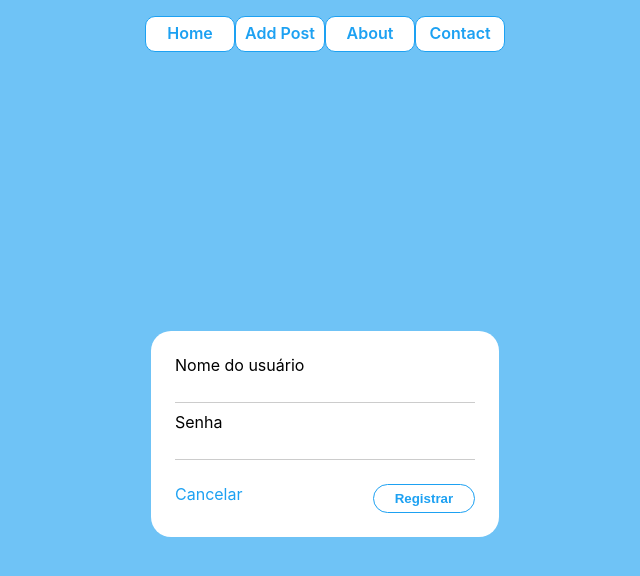
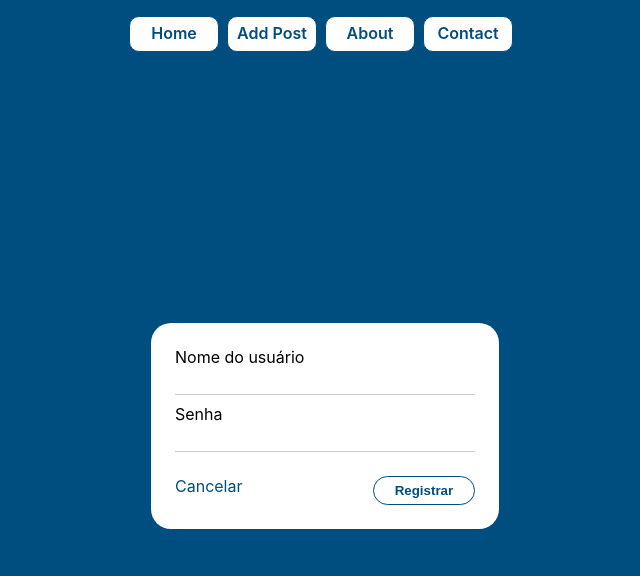
Before and after one commit to filipecsoares/blog-app, a React (Create React App) app in the folder web-frontend/: page /register in a window 1280 px wide. Shown: the top 576 px of the page, without its empty margins (315-955 px from the left). Built offline with nearby package versions, Linux system fonts and the light colour scheme.

Commit message:
change primary color

```diff
--- a/web-frontend/src/components/Layout/styles.js
+++ b/web-frontend/src/components/Layout/styles.js
@@ -1,7 +1,8 @@
 import styled from "styled-components";
+import UtilConfig from "../../config/UtilConfig";
 
 export const Container = styled.div`
-  background: #6fc3f6;
+  background: ${UtilConfig.primaryColor()};
   min-height: 100vh;
   display: flex;
   flex-direction: column;
@@ -15,5 +16,4 @@ export const Content = styled.div`
   display: flex;
   align-items: center;
   flex-direction: column;
-  padding-top: 1rem;
 `;
--- a/web-frontend/src/components/Menu/styles.js
+++ b/web-frontend/src/components/Menu/styles.js
@@ -1,4 +1,5 @@
 import styled from "styled-components";
+import UtilConfig from "../../config/UtilConfig";
 
 export const Container = styled.div`
   margin-top: 1rem;
@@ -8,17 +9,19 @@ export const Container = styled.div`
 
 export const Content = styled.div`
   display: inline-block;
+  margin-right: 0.5rem;
   background: white;
-  border: 1px solid #1da1f2;
+  border: 1px solid ${UtilConfig.primaryColor()};
   padding: 0.4rem 0.5rem 0.5rem;
   border-radius: 10px;
-  color: #1da1f2;
+  color: ${UtilConfig.primaryColor()};
   width: 4.5rem;
   text-align: center;
   font-weight: 600;
   cursor: pointer;
   &:hover {
-    background: #1da1f2;
+    background: #003d66;
     color: white;
+    border: 1px solid #ffffff;
   }
 `;
--- a/web-frontend/src/components/Post/styles.js
+++ b/web-frontend/src/components/Post/styles.js
@@ -1,4 +1,5 @@
 import styled from "styled-components";
+import UtilConfig from "../../config/UtilConfig";
 
 export const Container = styled.div`
   display: flex;
@@ -7,22 +8,22 @@ export const Container = styled.div`
   padding: 1rem 2rem;
   color: #666;
   > span {
-    color: #1da1f2;
+    color: ${UtilConfig.primaryColor()};
     font-weight: 600;
   }
 `;
 
 export const LikeButton = styled.button`
   background: white;
-  border: 1px solid #1da1f2;
+  border: 1px solid ${UtilConfig.primaryColor()};
   padding: 0.4rem 1rem;
   border-radius: 20px;
-  color: #1da1f2;
+  color: ${UtilConfig.primaryColor()};
   font-weight: 600;
   cursor: pointer;
   margin-left: 0.5rem;
   &:hover {
-    background: #1da1f2;
+    background: ${UtilConfig.primaryColor()};
     color: white;
   }
 `;
--- /dev/null
+++ b/web-frontend/src/config/UtilConfig.js
@@ -0,0 +1,7 @@
+class UtilConfig {
+    static primaryColor() {
+        return '#004d80';
+    }
+}
+
+module.exports = UtilConfig;
--- a/web-frontend/src/pages/Login/styles.js
+++ b/web-frontend/src/pages/Login/styles.js
@@ -1,4 +1,5 @@
 import styled from "styled-components";
+import UtilConfig from "../../config/UtilConfig";
 
 export const Container = styled.div`
   background: white;
@@ -30,7 +31,7 @@ export const Content = styled.form`
   }
   a {
     text-decoration: none;
-    color: #1da1f2;
+    color: ${UtilConfig.primaryColor()};
     cursor: pointer;
   }
 `;
@@ -42,20 +43,20 @@ export const Input = styled.input`
   &:focus {
     border: none;
     outline: none;
-    border-bottom: 1px solid #1da1f2;
+    border-bottom: 1px solid ${UtilConfig.primaryColor()};
   }
 `;
 
 export const Button = styled.button`
   background: white;
-  border: 1px solid #1da1f2;
+  border: 1px solid ${UtilConfig.primaryColor()};
   padding: 0.4rem 1.3rem;
   border-radius: 20px;
-  color: #1da1f2;
+  color: ${UtilConfig.primaryColor()};
   font-weight: 600;
   cursor: pointer;
   &:hover {
-    background: #1da1f2;
+    background: ${UtilConfig.primaryColor()};
     color: white;
   }
 `;
--- a/web-frontend/src/pages/PostForm/styles.js
+++ b/web-frontend/src/pages/PostForm/styles.js
@@ -1,4 +1,5 @@
 import styled from "styled-components";
+import UtilConfig from "../../config/UtilConfig";
 
 export const Container = styled.div`
   display: flex;
@@ -12,7 +13,7 @@ export const Container = styled.div`
   > textarea {
     resize: none;
     margin-bottom: 1rem;
-    border: 1px solid #1da1f2;
+    border: 1px solid ${UtilConfig.primaryColor()};
     border-radius: 10px;
     padding: 0.6rem;
   }
@@ -21,14 +22,14 @@ export const Container = styled.div`
     justify-content: flex-end;
     > button {
       background: white;
-      border: 1px solid #1da1f2;
+      border: 1px solid ${UtilConfig.primaryColor()};
       padding: 0.4rem 1rem;
       border-radius: 20px;
-      color: #1da1f2;
+      color: ${UtilConfig.primaryColor()};
       font-weight: 600;
       cursor: pointer;
       &:hover {
-        background: #1da1f2;
+        background: ${UtilConfig.primaryColor()};
         color: white;
       }
     }
@@ -37,7 +38,7 @@ export const Container = styled.div`
 
 export const Input = styled.input`
   margin-bottom: 1rem;
-  border: 1px solid #1da1f2;
+  border: 1px solid ${UtilConfig.primaryColor()};
   border-radius: 10px;
   padding: 0.6rem;
 `;
--- a/web-frontend/src/pages/Register/styles.js
+++ b/web-frontend/src/pages/Register/styles.js
@@ -1,4 +1,5 @@
 import styled from "styled-components";
+import UtilConfig from "../../config/UtilConfig";
 
 export const Container = styled.div`
   background: white;
@@ -30,7 +31,7 @@ export const Content = styled.form`
   }
   a {
     text-decoration: none;
-    color: #1da1f2;
+    color: ${UtilConfig.primaryColor()};
     cursor: pointer;
   }
 `;
@@ -42,20 +43,20 @@ export const Input = styled.input`
   &:focus {
     border: none;
     outline: none;
-    border-bottom: 1px solid #1da1f2;
+    border-bottom: 1px solid ${UtilConfig.primaryColor()};
   }
 `;
 
 export const Button = styled.button`
   background: white;
-  border: 1px solid #1da1f2;
+  border: 1px solid ${UtilConfig.primaryColor()};
   padding: 0.4rem 1.3rem;
   border-radius: 20px;
-  color: #1da1f2;
+  color: ${UtilConfig.primaryColor()};
   font-weight: 600;
   cursor: pointer;
   &:hover {
-    background: #1da1f2;
+    background: ${UtilConfig.primaryColor()};
     color: white;
   }
 `;
```
